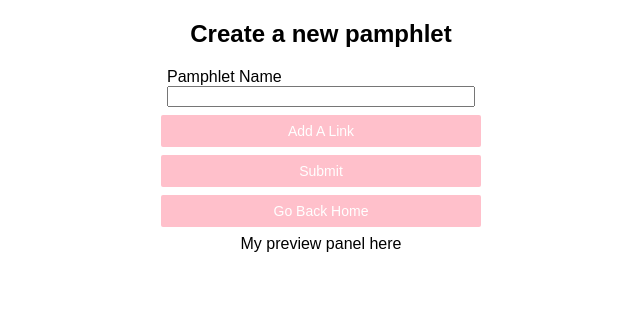
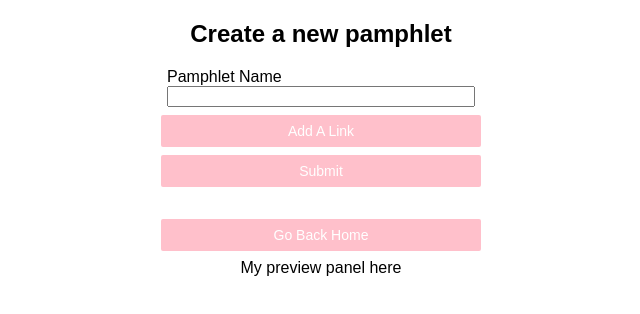
Before and after one commit to wilsonj806/linket, a Next.js app: page /post in a window 1280 px wide. Shown: the top 314 px of the page, without its empty margins (319-959 px from the left). Built offline with nearby package versions, Linux system fonts and the light colour scheme.

Commit message:
Modify home button style, add home button elsewhere

```diff
--- a/pages/post.js
+++ b/pages/post.js
@@ -79,7 +79,7 @@ const PostNewPamphlet = () => {
           </button>
         </form>
         <Link href="/">
-          <a className={styles.btn}>Go Back Home</a>
+          <a className={styles["btn-home"]}>Go Back Home</a>
         </Link>
       </div>
       <div>My preview panel here</div>
--- a/styles/post.module.css
+++ b/styles/post.module.css
@@ -73,7 +73,7 @@
 
 .btn-home {
   composes: btn;
-  margin-top: 16px;
+  margin-top: 24px;
 }
 
 .btn:link {
```
Also changed, not shown: pages/index.js (+2 -6 lines).
